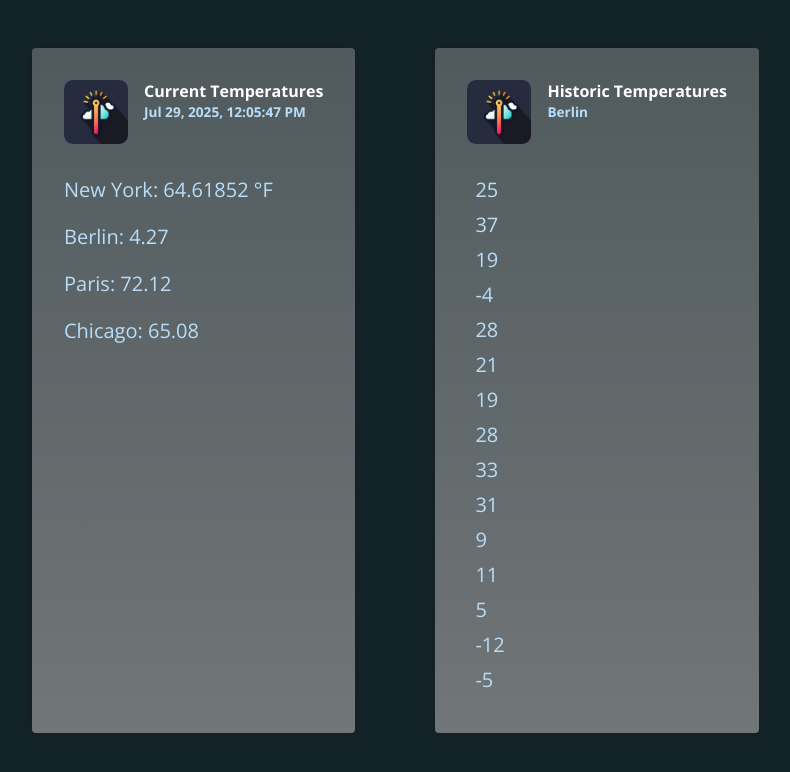
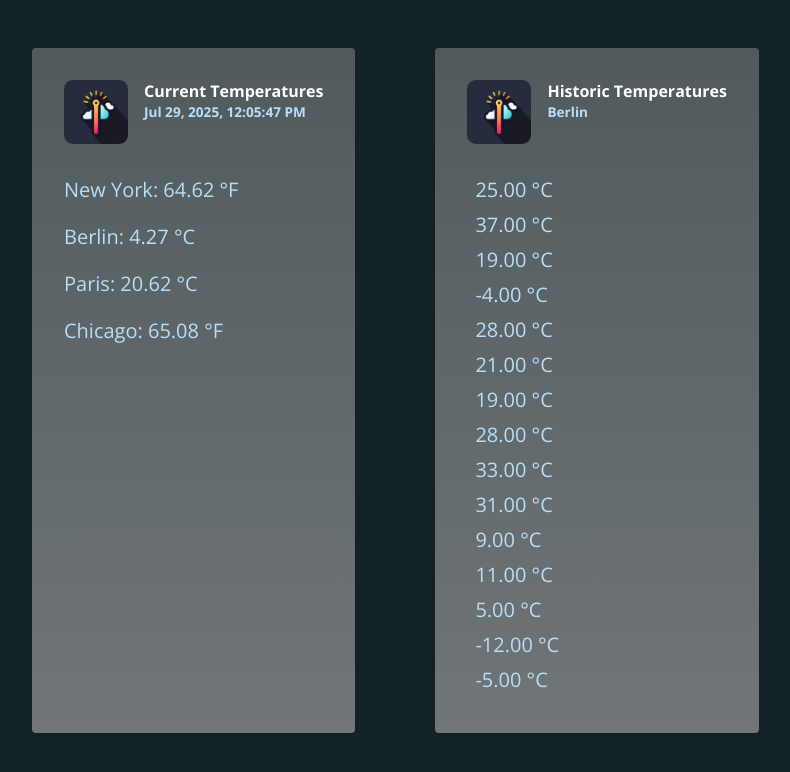
Before and after one commit to yashwadhwani08/angular-pipes, an Angular app: page / in a window 1280 px wide. Shown: the top 772 px of the page, without its empty margins (168-958 px from the left). Built offline with nearby package versions, Linux system fonts and the light colour scheme.

Commit message:
finished writing the code for temperature pipe

```diff
--- a/src/app/app.component.html
+++ b/src/app/app.component.html
@@ -8,10 +8,13 @@
       </div>
     </header>
     <!-- <p>New York: {{ currentTemperaturs.newYork | number: '1.1-2' }}</p> -->
-    <p>New York: {{ currentTemperaturs.newYork | temp: 'cel': 'fah' }}</p>
-    <p>Berlin: {{ currentTemperaturs.berlin | number : "1.1-2" }}</p>
-    <p>Paris: {{ currentTemperaturs.paris | number : "1.1-2" }}</p>
-    <p>Chicago: {{ currentTemperaturs.chicago | number : "1.1-2" }}</p>
+    <p>
+      New York:
+      {{ currentTemperaturs.newYork | temp : "cel" : "fah" }}
+    </p>
+    <p>Berlin: {{ currentTemperaturs.berlin | temp : "cel" }}</p>
+    <p>Paris: {{ currentTemperaturs.paris | temp : "fah" : "cel" }}</p>
+    <p>Chicago: {{ currentTemperaturs.chicago | temp : "fah" }}</p>
   </article>
 
   <article class="temperatures">
@@ -24,7 +27,7 @@
     </header>
     <ul>
       @for (temperature of historicTemperatures; track temperature) {
-      <li (click)="onReset($index)">{{ temperature }}</li>
+      <li (click)="onReset($index)">{{ temperature | temp : "cel" }}</li>
       }
     </ul>
   </article>
--- a/src/app/temperature.pipe.ts
+++ b/src/app/temperature.pipe.ts
@@ -6,10 +6,14 @@
 })
 export class TemperaturePipe implements PipeTransform {
   transform(
-    value: string | number,
+    value: string | number | null,
     inputType: 'cel' | 'fah',
     outputType?: 'cel' | 'fah'
   ) {
+    if (!value) {
+      return value;
+    }
+
     let val: number;
 
     if (typeof value === 'string') {
@@ -36,6 +40,6 @@
       symbol = outputType === 'cel' ? '°C' : '°F';
     }
 
-    return `${outputTemp} ${symbol}`;
+    return `${outputTemp.toFixed(2)} ${symbol}`;
   }
 }
```
